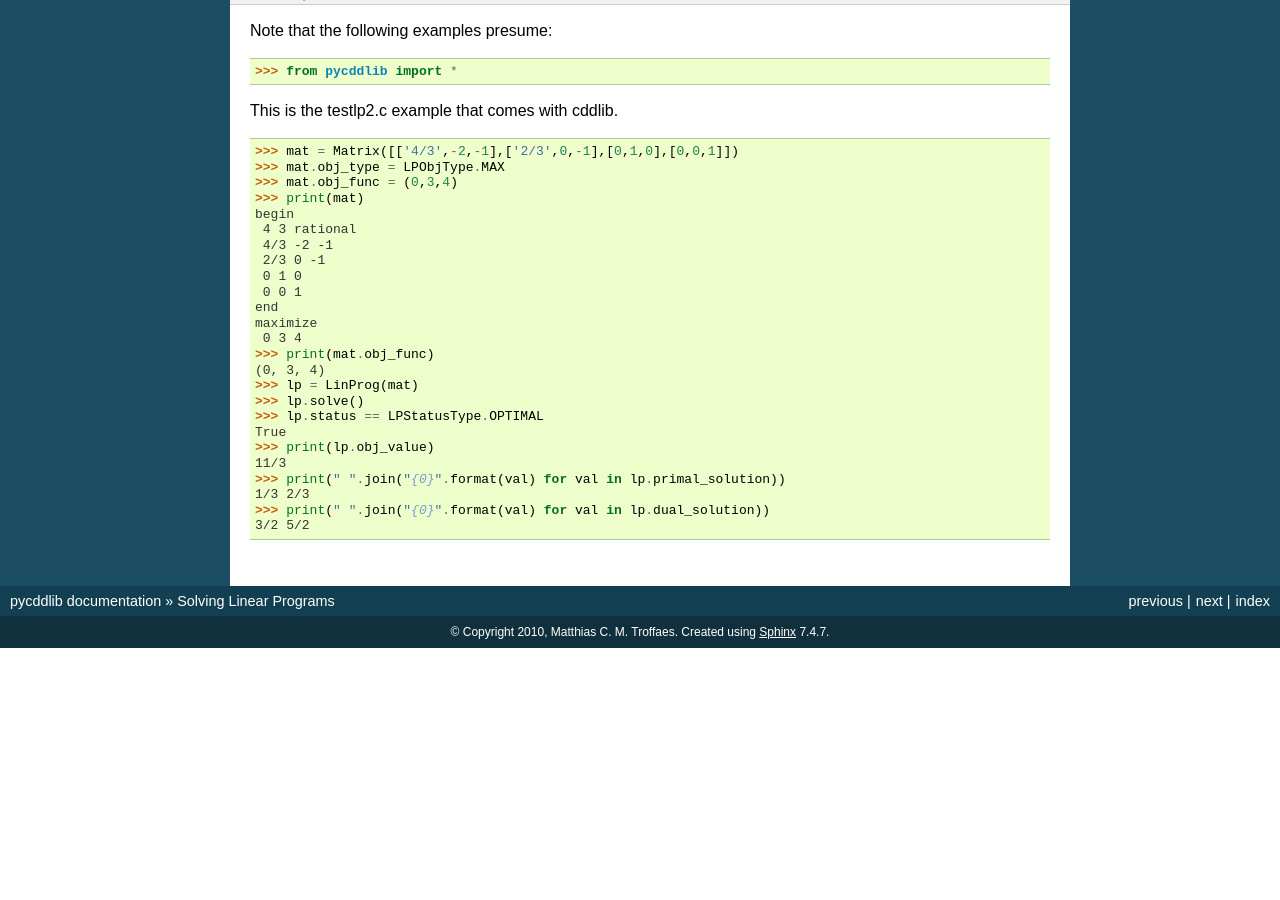
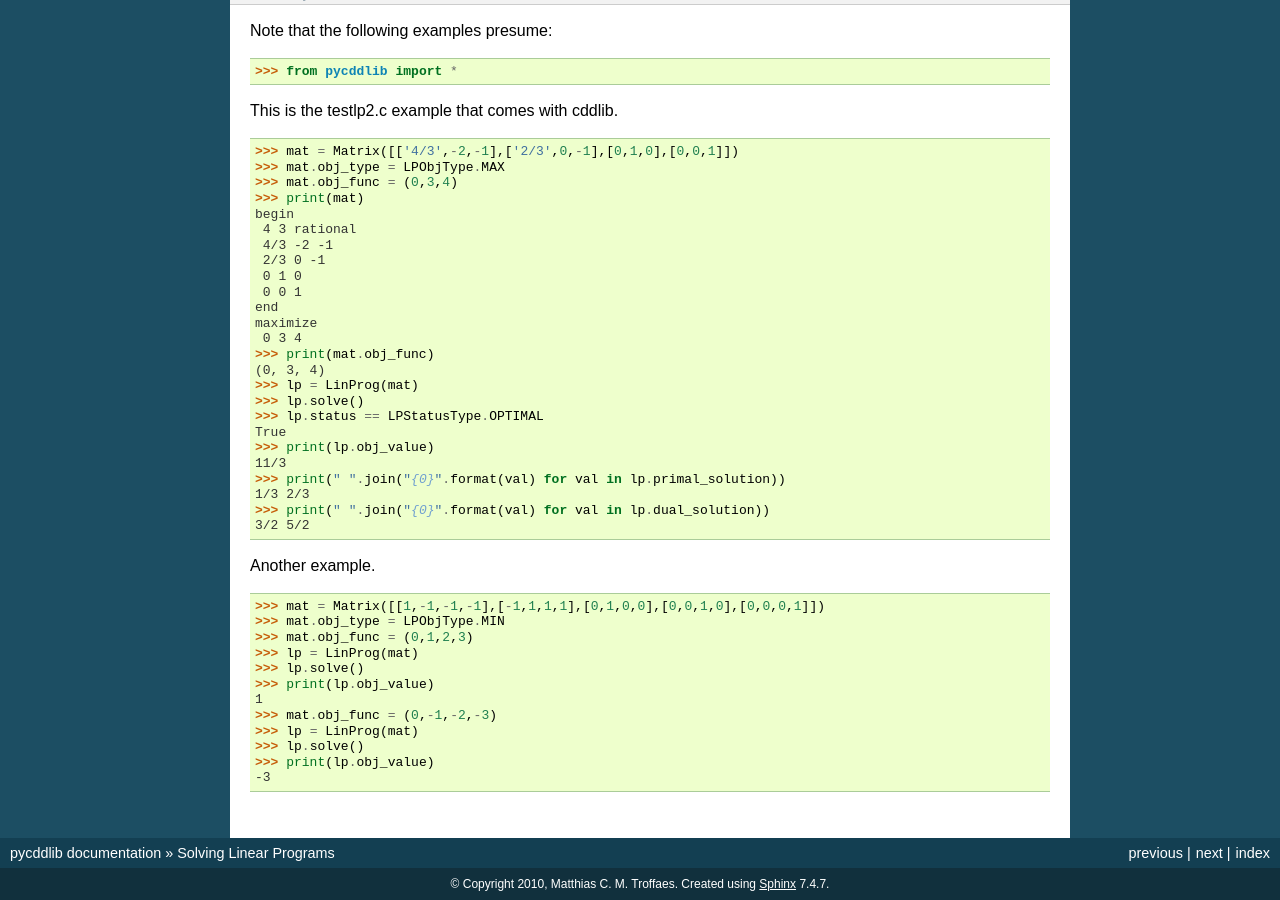
Before and after one commit to mcmtroffaes/pycddlib, a Sphinx documentation site: the page built from docs/linprog.rst, in a window 1280 px wide and 900 px high, scrolled down 1072 px. Built offline with Sphinx 7.4.7, drawn with Linux system fonts in a browser that asks for light colours; formulas are drawn with MathJax 3; the version number could not be read and is left out; before the commit the page ends 1720 px from its top, so only the background shows below that.

Commit message:
Bugfix with negative numbers, added regression test for it.

```diff
--- a/docs/linprog.rst
+++ b/docs/linprog.rst
@@ -58,3 +58,18 @@ True
 1/3 2/3
 >>> print(" ".join("{0}".format(val) for val in lp.dual_solution))
 3/2 5/2
+
+Another example.
+
+>>> mat = Matrix([[1,-1,-1,-1],[-1,1,1,1],[0,1,0,0],[0,0,1,0],[0,0,0,1]])
+>>> mat.obj_type = LPObjType.MIN
+>>> mat.obj_func = (0,1,2,3)
+>>> lp = LinProg(mat)
+>>> lp.solve()
+>>> print(lp.obj_value)
+1
+>>> mat.obj_func = (0,-1,-2,-3)
+>>> lp = LinProg(mat)
+>>> lp.solve()
+>>> print(lp.obj_value)
+-3
```
Also changed, not shown: 1 other file.
